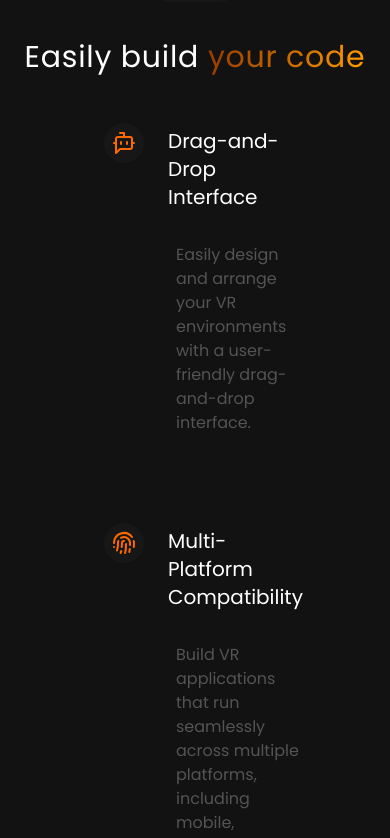
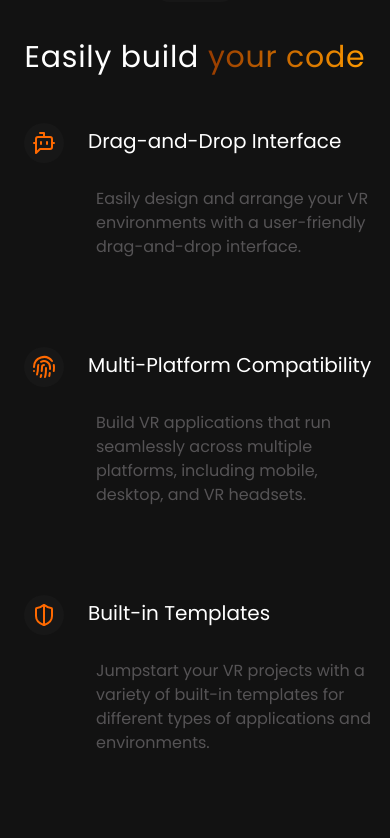
Before and after one commit to manoj-jm/Landing_page_VR, a React (Vite) app: page / in a window 390 px wide. Shown: the part 960-1798 px from the top of the page. Built offline with nearby package versions, Linux system fonts and the light colour scheme.

Commit message:
features are looking good in responsive

```diff
--- a/src/components/Features.jsx
+++ b/src/components/Features.jsx
@@ -16,7 +16,7 @@ const Features = () => {
       </div>
 
       <div className="lg:flex flex-col mt-12 items-center gap-4">
-        <div className="flex flex-wrap mt-10 lg:mt-16 mx-20">
+        <div className="flex flex-wrap mt-10 lg:mt-16 lg:mx-20">
           {features.map((feature, ind) => (
             <div key={ind} className="w-full sm:1/2 lg:w-1/3">
               <div className="flex ">
```
